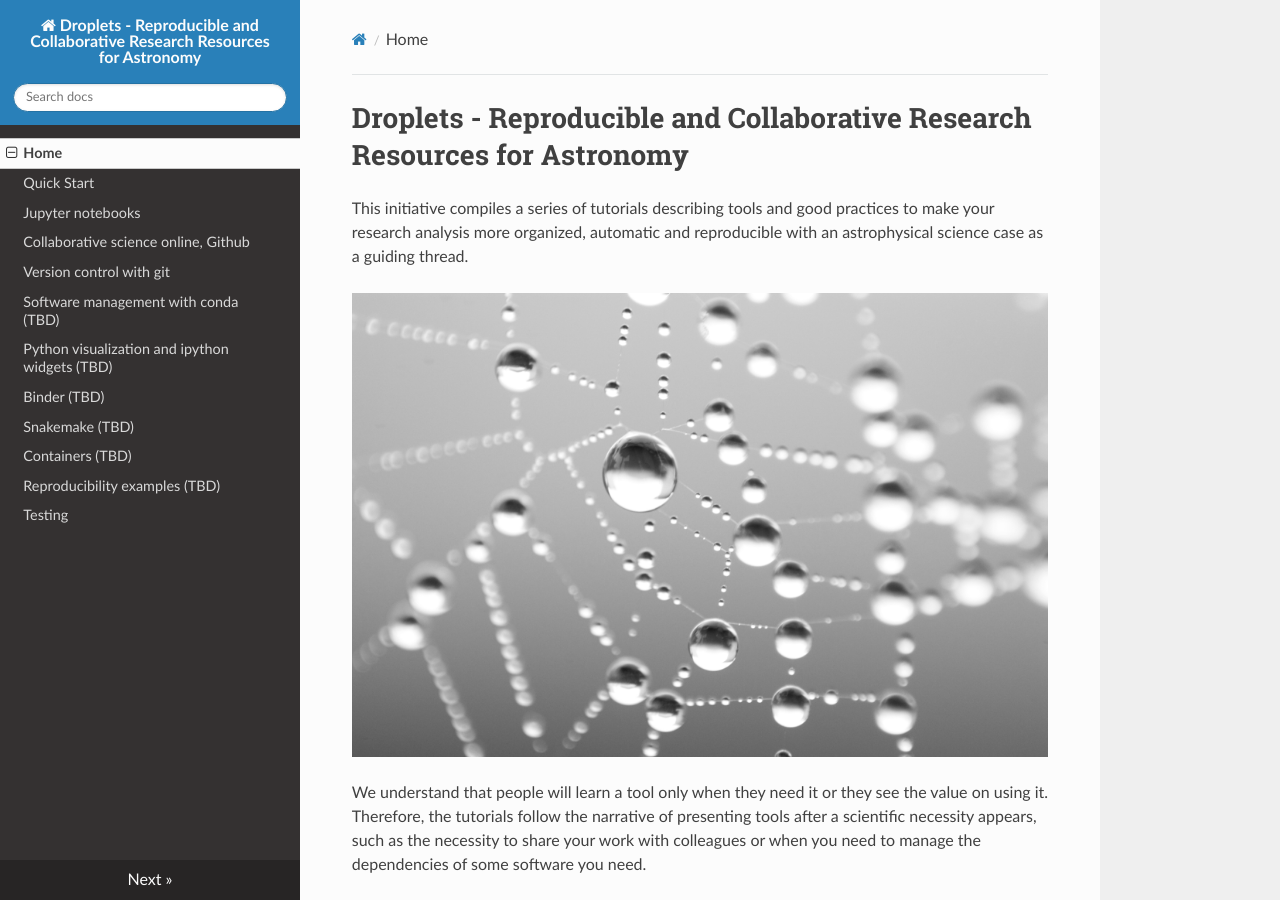
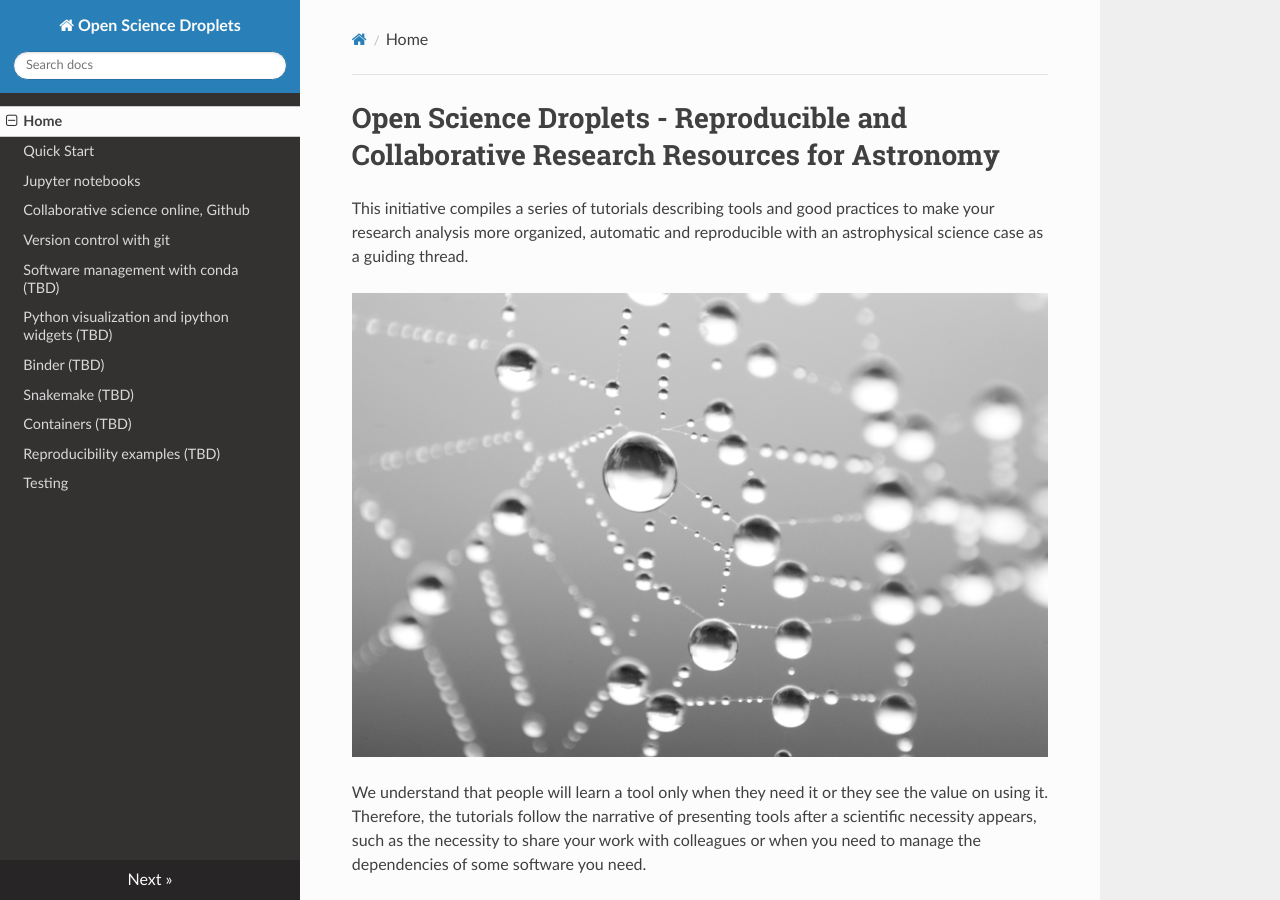
Before and after one commit to espsrc/droplets, an MkDocs documentation site: the page built from docs/index.md, in a window 1280 px wide and 900 px high. Built offline with MkDocs 1.6.1, drawn with Linux system fonts in a browser that asks for light colours; nearby versions of some CDN libraries.

Commit message:
Change web name to Open Science Droplets

```diff
--- a/docs/index.md
+++ b/docs/index.md
@@ -1,5 +1,5 @@
 
-# Droplets - Reproducible and Collaborative Research Resources for Astronomy
+# Open Science Droplets - Reproducible and Collaborative Research Resources for Astronomy
 
 This initiative compiles a series of tutorials describing tools and good
 practices to make your research analysis more organized, automatic and reproducible with
--- a/mkdocs.yml
+++ b/mkdocs.yml
@@ -1,4 +1,4 @@
-site_name: Droplets - Reproducible and Collaborative Research Resources for Astronomy
+site_name: Open Science Droplets
 site_description: 'Material and references for training on reproducible and collaborative research'
 site_author: 'Javier Moldon'
 repo_url:
```
Also changed, not shown: README.md (+1 -1 lines).
